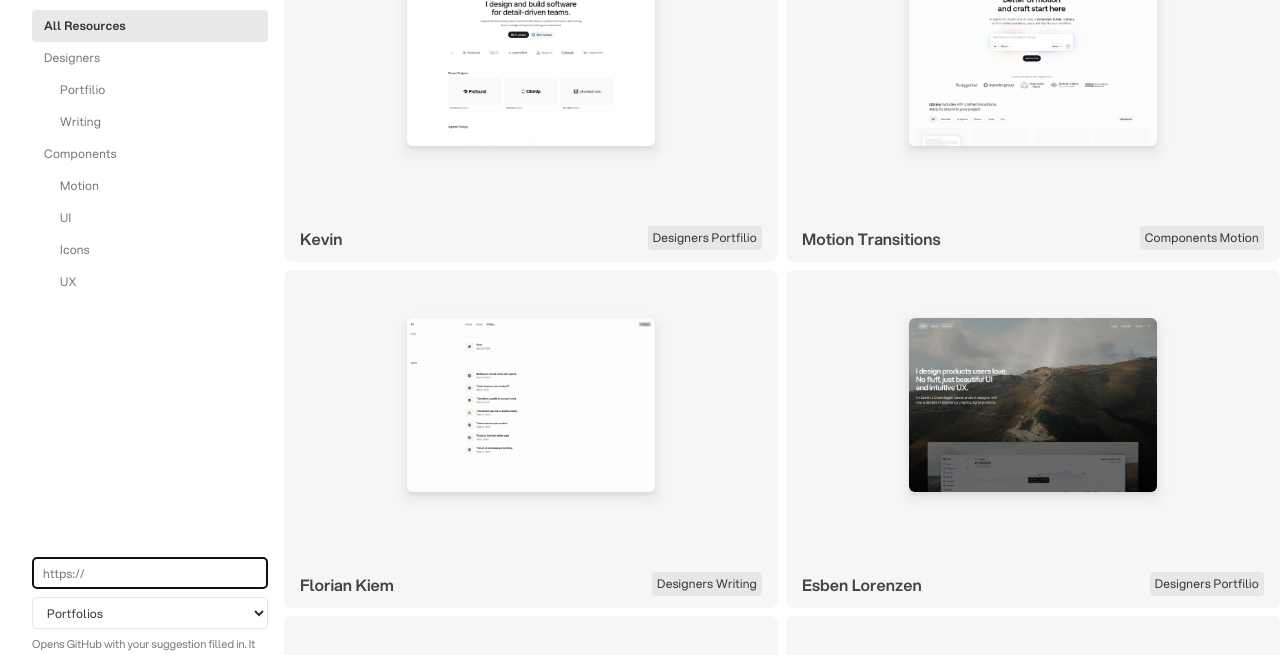
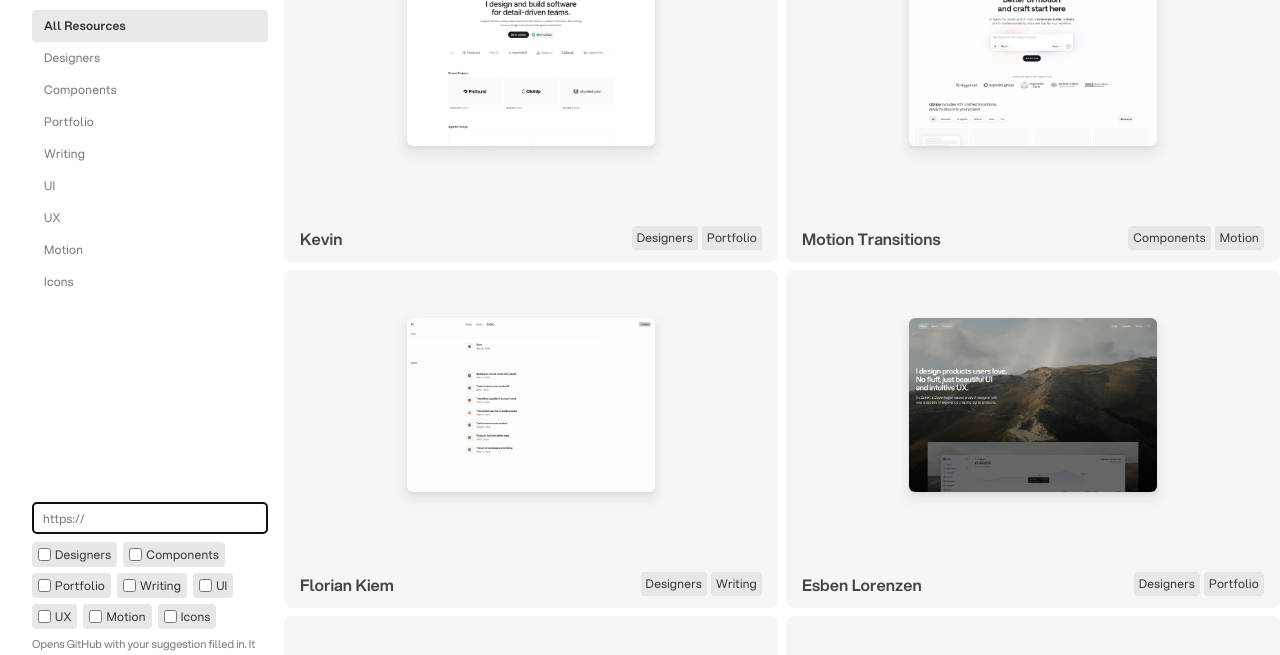
Before and after one commit to shatabdii/Resources, a website: page index.html in a window 1280 px wide. Both pictures are taken after a click on the button "Add Resource". Shown: the part 76-731 px from the top of the page. Drawn offline with Linux system fonts and the light colour scheme.

Commit message:
Add files via upload

```diff
--- a/index.html
+++ b/index.html
@@ -72,6 +72,13 @@
       font: inherit; font-size: 12px; letter-spacing: 0.24px; color: var(--text);
       background: #fff; border: 1px solid var(--chip); border-radius: 4px;
     }
+    .checks { display: flex; flex-wrap: wrap; gap: 6px; }
+    .checks label {
+      display: inline-flex; align-items: center; gap: 4px; cursor: pointer;
+      font-size: 12px; letter-spacing: 0.24px; color: var(--text);
+      background: var(--chip); border-radius: 4px; padding: 4px 6px;
+    }
+    .checks input { margin: 0; accent-color: var(--text); width: auto; height: auto; }
     .add-panel .note { font-size: 11px; line-height: 1.4; color: var(--muted); margin: 0; }
 
     /* ---------- Cards ---------- */
@@ -104,6 +111,7 @@
       overflow: hidden; text-overflow: ellipsis; white-space: nowrap; min-width: 0;
       padding-top: 3px;
     }
+    .tags { display: flex; flex-wrap: wrap; justify-content: flex-end; gap: 4px; flex-shrink: 1; min-width: 0; }
     .tag {
       flex-shrink: 0;
       display: inline-flex; align-items: center; gap: 6px;
@@ -134,8 +142,7 @@
       <div>
         <form class="add-panel" id="add-panel">
           <input id="s-url" type="url" placeholder="https://" required aria-label="Link">
-          <select id="s-tag" aria-label="Tag"></select>
-          <select id="s-sub" aria-label="Sub-tag" hidden></select>
+          <div class="checks" id="s-tags" role="group" aria-label="Tags"></div>
           <p class="note">Opens GitHub with your suggestion filled in. It appears here once approved.</p>
         </form>
         <button class="add-btn" id="add-btn" type="button">Add Resource</button>
@@ -149,22 +156,33 @@
 
     // Tags, in the order they appear in the sidebar. Matches the Tag component in Figma.
     const TAGS = [
-      { name: 'Portfolios',   emoji: '🖥️', aliases: ['designer'] },
-      { name: 'UI Resources', emoji: '🌐', subtags: ['CSS Components', 'Motion Components'] },
-      { name: 'Design Talks', emoji: '💡' },
-      { name: 'Writing',      emoji: '✍🏼' },
+      { name: 'Designers',  emoji: '' },
+      { name: 'Components', emoji: '' },
+      { name: 'Portfolio',  emoji: '', aliases: ['portfilio', 'portfolios'] },
+      { name: 'Writing',    emoji: '' },
+      { name: 'UI',         emoji: '' },
+      { name: 'UX',         emoji: '' },
+      { name: 'Motion',     emoji: '' },
+      { name: 'Icons',      emoji: '' },
     ];
 
     const grid = document.getElementById('grid');
     const filters = document.getElementById('filters');
     let all = [];
-    let active = { tag: 'All', sub: '' };
+    let active = 'All';
 
     function tagInfo(tag) {
       const name = String(tag || '').replace(/^[^\p{L}\p{N}]+/u, '').trim();
       const key = name.toLowerCase();
       const known = TAGS.find(t => t.name.toLowerCase() === key || (t.aliases || []).includes(key));
-      return { name: known ? known.name : name, label: known ? known.emoji + ' ' + known.name : name };
+      const finalName = known ? known.name : name;
+      return { name: finalName, label: known && known.emoji ? known.emoji + ' ' + finalName : finalName };
+    }
+
+    // Every resource as a list of tag names. Older cards used "tag" + "subtag".
+    function tagsOf(r) {
+      const raw = Array.isArray(r.tags) ? r.tags : [r.tag, r.subtag];
+      return [...new Set(raw.filter(Boolean).map(t => tagInfo(t).name))];
     }
 
     function safeUrl(u) {
@@ -179,33 +197,21 @@
       return n;
     }
 
-    // Sidebar: "All Resources", each tag in use, and its sub-tags in use (indented)
-    function navButton(label, tag, sub, isSub) {
-      const b = el('button', isSub ? 'sub' : '', label);
-      b.type = 'button';
-      b.setAttribute('aria-pressed', String(active.tag === tag && active.sub === sub));
-      b.onclick = () => { active = { tag, sub }; renderFilters(); renderGrid(); };
-      return b;
-    }
-
+    // Sidebar: "All Resources" plus every tag that has at least one resource
     function renderFilters() {
-      const used = new Set(all.map(r => tagInfo(r.tag).name));
+      const used = new Set(all.flatMap(tagsOf));
       const names = [...TAGS.map(t => t.name).filter(n => used.has(n)), ...[...used].filter(n => !TAGS.some(t => t.name === n))];
-      const buttons = [navButton('All Resources', 'All', '', false)];
-      for (const n of names) {
-        buttons.push(navButton(n, n, '', false));
-        const known = TAGS.find(t => t.name === n);
-        const usedSubs = new Set(all.filter(r => tagInfo(r.tag).name === n && r.subtag).map(r => r.subtag));
-        const subs = [...((known && known.subtags) || []).filter(x => usedSubs.has(x)), ...[...usedSubs].filter(x => !(known && (known.subtags || []).includes(x)))];
-        for (const sub of subs) buttons.push(navButton(sub, n, sub, true));
-      }
-      filters.replaceChildren(...buttons);
+      filters.replaceChildren(...['All', ...names].map(n => {
+        const b = el('button', '', n === 'All' ? 'All Resources' : n);
+        b.type = 'button';
+        b.setAttribute('aria-pressed', String(n === active));
+        b.onclick = () => { active = n; renderFilters(); renderGrid(); };
+        return b;
+      }));
     }
 
     function renderGrid() {
-      const list = all.filter(r =>
-        active.tag === 'All' ||
-        (tagInfo(r.tag).name === active.tag && (!active.sub || r.subtag === active.sub)));
+      const list = active === 'All' ? all : all.filter(r => tagsOf(r).includes(active));
       if (!list.length) { grid.replaceChildren(el('p', 'empty', 'No resources yet.')); return; }
       grid.replaceChildren(...list.map(r => {
         const a = el('a', 'card');
@@ -215,9 +221,9 @@
         const img = el('img');
         img.src = r.image; img.alt = r.title; img.loading = 'lazy';
         const row = el('div', 'row');
-        const info = tagInfo(r.tag);
-        const chip = r.subtag ? info.label.split(' ')[0] + ' ' + r.subtag : info.label;
-        row.append(el('span', 'title', r.title), el('span', 'tag', chip));
+        const chips = el('div', 'tags');
+        tagsOf(r).forEach(t => chips.append(el('span', 'tag', tagInfo(t).label)));
+        row.append(el('span', 'title', r.title), chips);
         a.append(img, row);
         return a;
       }));
@@ -227,20 +233,20 @@
     const panel = document.getElementById('add-panel');
     const addBtn = document.getElementById('add-btn');
     const urlInput = document.getElementById('s-url');
-    const tagSelect = document.getElementById('s-tag');
-    const subSelect = document.getElementById('s-sub');
-    tagSelect.replaceChildren(...TAGS.map(t => el('option', '', t.name)));
-    function updateSubSelect() {
-      const t = TAGS.find(x => x.name === tagSelect.value);
-      const subs = (t && t.subtags) || [];
-      subSelect.replaceChildren(el('option', '', 'None'), ...subs.map(x => el('option', '', x)));
-      subSelect.hidden = subs.length === 0;
-    }
-    tagSelect.onchange = updateSubSelect;
-    updateSubSelect();
+    const tagBox = document.getElementById('s-tags');
+    tagBox.replaceChildren(...TAGS.map(t => {
+      const label = el('label');
+      const box = el('input'); box.type = 'checkbox'; box.value = t.name;
+      label.append(box, document.createTextNode(t.name));
+      return label;
+    }));
 
     function submitSuggestion() {
       if (!urlInput.reportValidity()) return;
+      const picked = [...tagBox.querySelectorAll('input:checked')].map(b => b.value);
+      const note = panel.querySelector('.note');
+      if (!picked.length) { note.textContent = 'Pick at least one tag.'; note.style.color = '#c0392b'; return; }
+      note.textContent = 'Opens GitHub with your suggestion filled in. It appears here once approved.'; note.style.color = '';
       const link = urlInput.value.trim();
       let host = link;
       try { host = new URL(link).hostname.replace(/^www\./, ''); } catch {}
@@ -248,11 +254,11 @@
         template: 'add-resource.yml',
         title: '[Resource] ' + host,
         url: link,
-        tag: tagSelect.value,
+        tags: picked.join(','),
       });
-      if (!subSelect.hidden && subSelect.value !== 'None') q.set('subtag', subSelect.value);
       window.open(REPO + '/issues/new?' + q.toString(), '_blank', 'noopener');
       urlInput.value = '';
+      tagBox.querySelectorAll('input').forEach(b => { b.checked = false; });
       panel.classList.remove('open');
       addBtn.textContent = 'Add Resource';
     }
```
